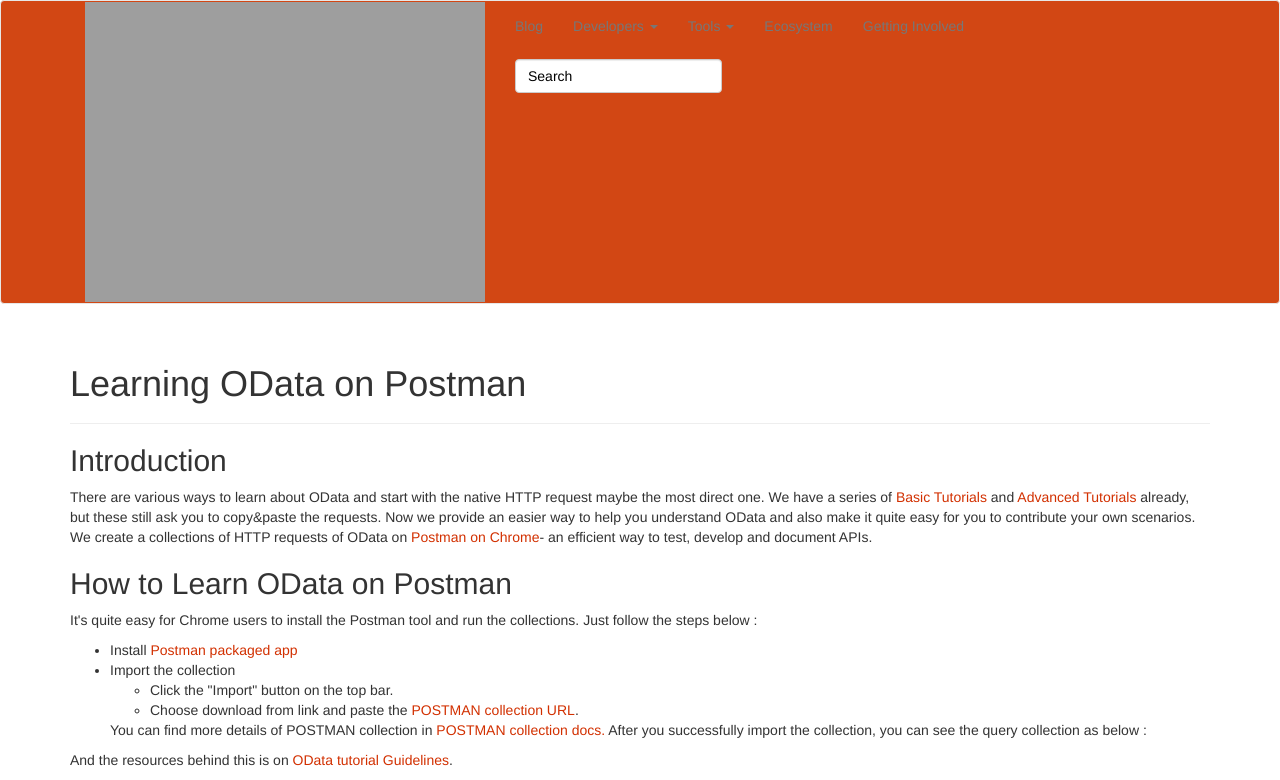
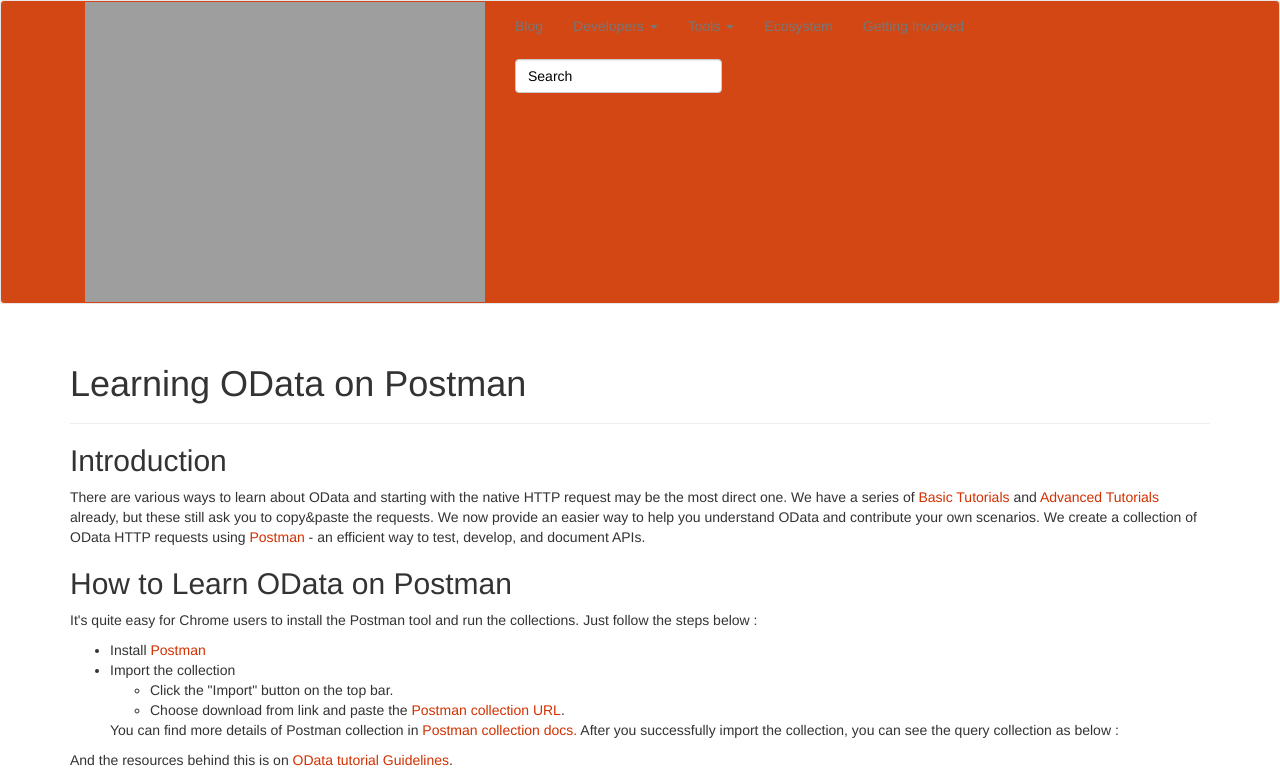
Before and after one commit to OData/odataorg.github.io, a Jekyll site: the page built from pages/getting-started/learning-odata-on-postman.html, in a window 1280 px wide. Shown: the top 780 px of the page. Built offline with Jekyll 4.4.1, drawn with Linux system fonts in a browser that asks for light colours; nearby versions of some CDN libraries; library files that are not in the unit come from our copies; a style sheet for code colours, icons or effects is not loaded; grey boxes are pictures that could not be loaded.

Commit message:
Update postman links (#251)
* Update postman links

* Update pages/getting-started/learning-odata-on-postman.html

Co-authored-by: James Ndegwa Maringa <wandeg@users.noreply.github.com>

* Change POSTMAN to Postman

* Update postman install link

* Update more links

Co-authored-by: James Ndegwa Maringa <wandeg@users.noreply.github.com>

```diff
--- a/pages/getting-started/learning-odata-on-postman.html
+++ b/pages/getting-started/learning-odata-on-postman.html
@@ -5,17 +5,17 @@
 permalink: /getting-started/learning-odata-on-postman/
 ---
 <h2>Introduction</h2>
-<p>There are various ways to learn about OData and start with the native HTTP request maybe the most direct one. We have a series of <a href="">Basic Tutorials</a> and <a href="">Advanced Tutorials</a> already, but these still ask you to copy&amp;paste the requests. Now we provide an easier way to help you understand OData and also make it quite easy for you to contribute your own scenarios. We create a collections of HTTP requests of OData on <a href="http://www.getpostman.com/">Postman on Chrome</a>- an efficient way to test, develop and document APIs.</p>
+<p>There are various ways to learn about OData and starting with the native HTTP request may be the most direct one. We have a series of <a href="/getting-started/basic-tutorial">Basic Tutorials</a> and <a href="/getting-started/advanced-tutorial">Advanced Tutorials</a> already, but these still ask you to copy&amp;paste the requests. We now provide an easier way to help you understand OData and contribute your own scenarios. We create a collection of OData HTTP requests using <a href="https://www.postman.com/">Postman</a> - an efficient way to test, develop, and document APIs.</p>
 <h2>How to Learn OData on Postman</h2>
 <p>It's quite easy for Chrome users to install the Postman tool and run the collections. Just follow the steps below :</p>
 <ul>
-<li>Install <a href="https://chrome.google.com/webstore/detail/postman-rest-client-packa/fhbjgbiflinjbdggehcddcbncdddomop">Postman packaged app</a></li>
+<li>Install <a href="https://www.postman.com/downloads/">Postman</a></li>
 <li>Import the collection
 <ul>
 <li>Click the "Import" button on the top bar.</li>
-<li>Choose download from link and paste the <a href="https://www.getpostman.com/collections/705714417adde4e687e4">POSTMAN collection URL</a>.</li>
+<li>Choose download from link and paste the <a href="https://www.postman.com/collections/705714417adde4e687e4">Postman collection URL</a>.</li>
 </ul>
-<p>    You can find more details of POSTMAN collection in <a href="http://www.getpostman.com/docs/collections">POSTMAN collection docs.</a> After you successfully import the collection, you can see the query collection as below :
+<p>    You can find more details of Postman collection in <a href="https://learning.postman.com/docs/sending-requests/intro-to-collections/">Postman collection docs.</a> After you successfully import the collection, you can see the query collection as below :
 </li>
 </ul>
 <p>And the resources behind this is on <a href="https://github.com/ODataOrg/Tutorials">OData tutorial Guidelines</a>.</p>
```
Also changed, not shown: pages/service-usages/request-key-tutorial.md (+1 -1 lines).
